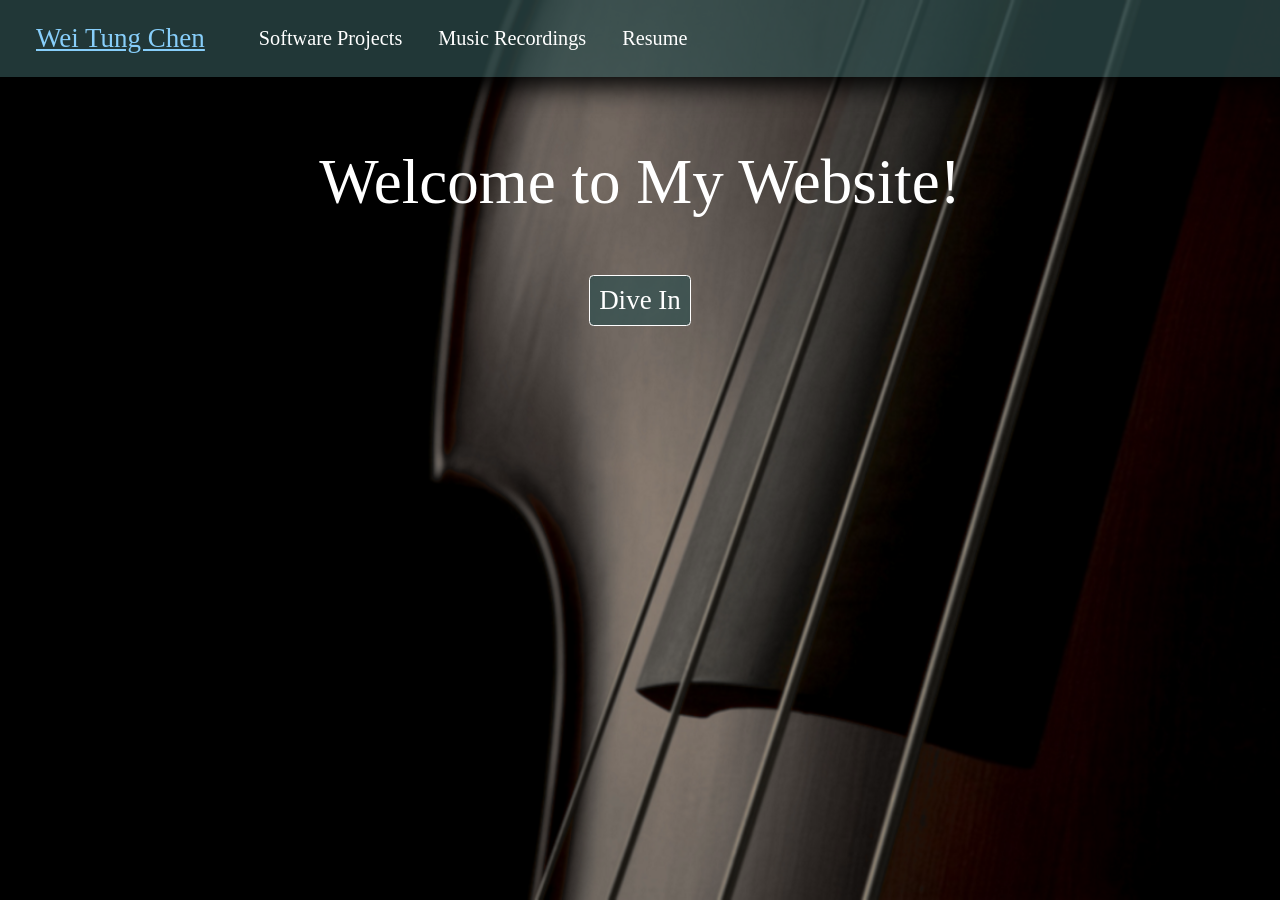
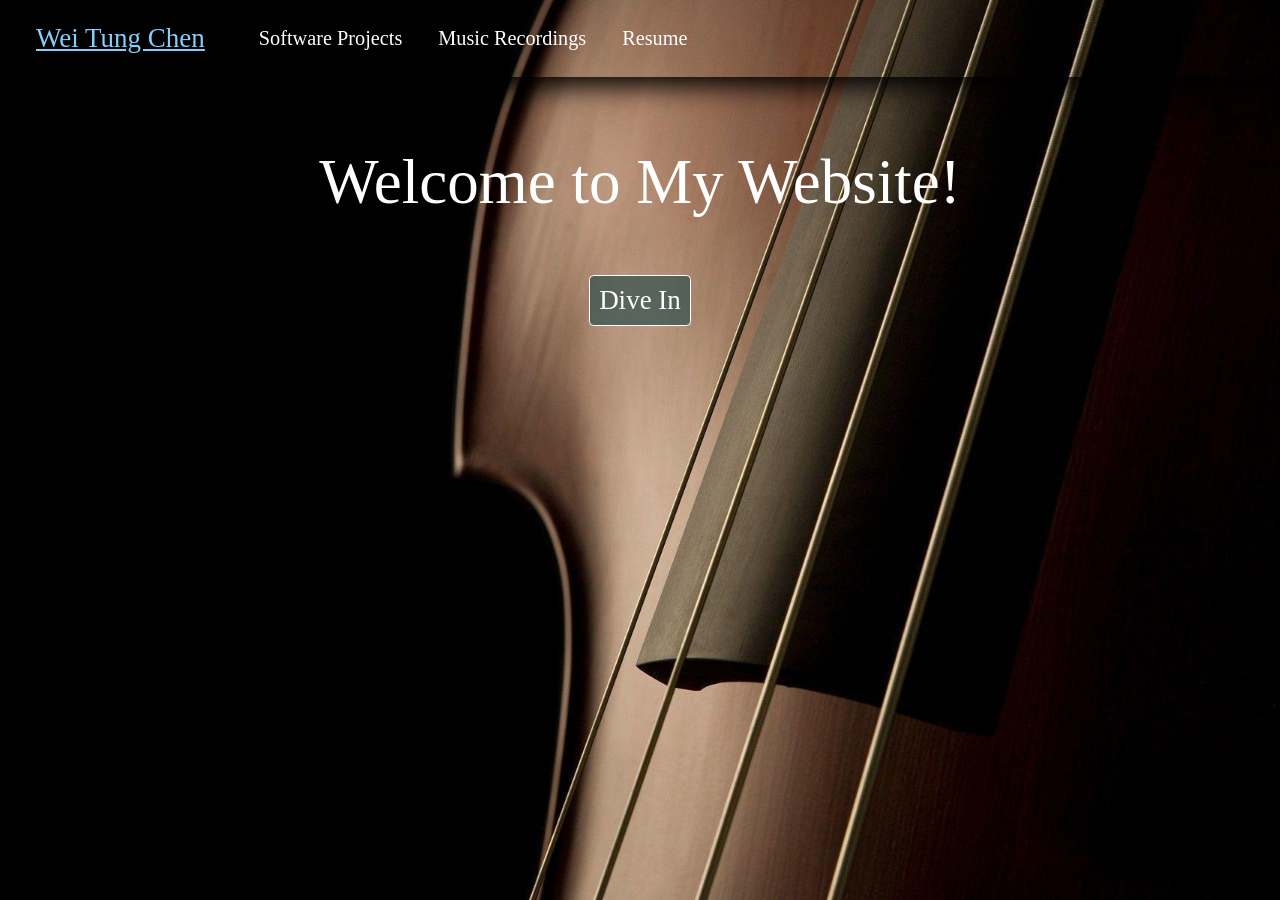
Before and after one commit to lleeoochen/lleeoochen.github.io-jekyll, a Jekyll site: the page built from index.md, in a window 1280 px wide. Built offline with Jekyll 4.4.1, drawn with Linux system fonts in a browser that asks for light colours.

Commit message:
adjusted bottom panel

```diff
--- a/assets/css/includes/menu.scss
+++ b/assets/css/includes/menu.scss
@@ -3,7 +3,7 @@
 @media screen and (orientation: portrait) {
   :root {
     --menu-margin-size: 1vw;
-    --menu-icon-size:   15vw;
+    --menu-icon-size:   12vw;
     --menu-title-size:  3vw;
     --menu-font-size:   2.25vw;
     --menu-bottom:      0;
@@ -37,7 +37,9 @@
 
 .menu {
   box-shadow: var(--menu-margin-size) var(--menu-margin-size) calc(var(--menu-margin-size) * 3) black;
-  background-color: var(--menu-background-color);
+  // background-color: var(--menu-background-color);
+  // background-image: linear-gradient(180deg, #00000000, #523c7f);
+  backgorund-image: linear-gradient(180deg, #17cbf1b0, #523c7f);
   position: fixed;
   width: 100%;
   bottom: var(--menu-bottom);
--- a/assets/css/main.scss
+++ b/assets/css/main.scss
@@ -2,11 +2,11 @@
 ---
 
 body {
-	background-image: url('/assets/images/background.png');
+	background-image: url('/assets/images/background1.jpg');
 	margin: 0;
 	padding: 0;
 	color: white;
-	background-color: #cccccc;
+	background-color: black;
 	background-repeat: no-repeat;
 	background-attachment: fixed;
 	background-size: cover;
```
Also changed, not shown: assets/images/background1.jpg (added).
